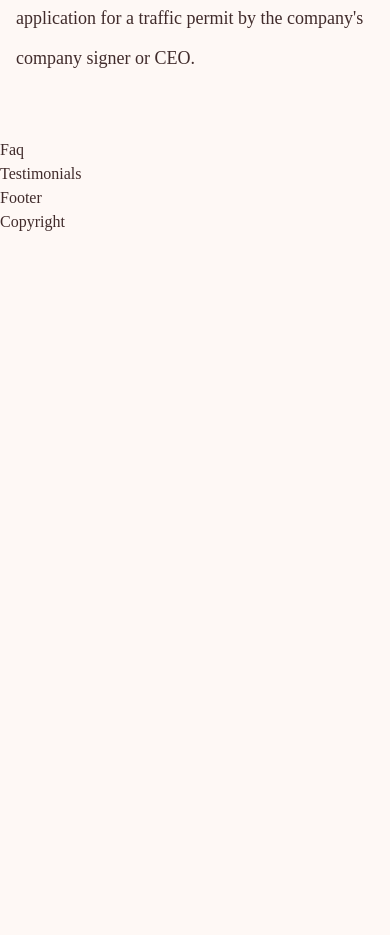
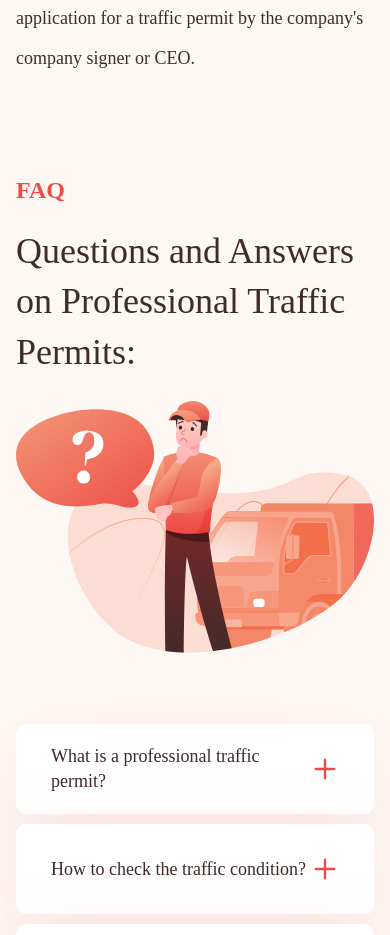
Before and after one commit to mammimia/trafico-website, a Next.js app: page / in a window 390 px wide. Shown: the part 2360-3295 px from the top of the page. Built offline with nearby package versions, Linux system fonts and the light colour scheme.

Commit message:
Faq section implemented

```diff
--- a/components/Accordion.js
+++ b/components/Accordion.js
@@ -1,5 +1,43 @@
-const Accordion = () => {
-  return <div>Accordion</div>;
+import { motion } from "framer-motion";
+import React, { useState } from "react";
+import { HiOutlineMinus, HiOutlinePlus } from "react-icons/hi";
+import { fadeInRight } from "../variants";
+
+const Accordion = ({ accordion }) => {
+  const [isOpen, setIsOpen] = useState(false);
+  const { question, answer } = accordion;
+  return (
+    <motion.div variants={fadeInRight} className="max-w-[550px]">
+      <div
+        onClick={() => {
+          setIsOpen(!isOpen);
+        }}
+        className="drop-shadow-primary bg-white cursor-pointer rounded-[10px] h-[90px] px-[35px] flex items-center"
+      >
+        <div className="w-full flex justify-between items-center">
+          <p className="lead font-medium leading-snug max-w-[400px]">{question}</p>
+          <div className="transition-all duration-500">
+            {isOpen ? (
+              <motion.div initial="initial" animate={{ rotate: 180 }}>
+                <HiOutlineMinus className="text-[28px] text-accent" />
+              </motion.div>
+            ) : (
+              <motion.div initial="initial" animate={{ rotate: 0 }}>
+                <HiOutlinePlus className="text-[28px] text-accent" />
+              </motion.div>
+            )}
+          </div>
+        </div>
+      </div>
+      <div
+        className={`${
+          isOpen ? "max-h-[160px] p-8 bg-[#fff7f5] rounded-[10px] drop-shadow-primary my-2" : "max-h-0"
+        } h-[160px] overflow-hidden transition-all`}
+      >
+        <p className="lead leading-[30px mt-2]">{answer}</p>
+      </div>
+    </motion.div>
+  );
 };
 
 export default Accordion;
--- a/components/Faq.js
+++ b/components/Faq.js
@@ -1,5 +1,46 @@
-const Faq = () => {
-  return <div>Faq</div>;
+import { motion } from "framer-motion";
+import Image from "next/image";
+import Accordion from "../components/Accordion";
+import { fadeInLeft, fadeInRight, staggerAccordionContainer, staggerTextContainer } from "../variants";
+
+const Faq = ({ faqData }) => {
+  const { pretitle, title, boyImg, accordions } = faqData;
+  return (
+    <section
+      className="min-h-[1150px] lg:bg-faq bg-no-repeat bg-right-top
+     lg:pt-40 lg:pb-24 mb-[60px] lg:mb-[160px]"
+    >
+      <div className="container mx-auto">
+        <motion.div
+          variants={staggerTextContainer}
+          initial="initial"
+          whileInView={"animate"}
+          viewport={{ once: false, amount: 0.6 }}
+          className="relative flex flex-col lg:flex-row justify-center
+         lg:justify-start items-center pt-8 pb-16 lg:pt-16 lg:pb-32"
+        >
+          <motion.div variants={fadeInRight} className="lg:max-w-[45%]">
+            <h3 className="h3">{pretitle}</h3>
+            <h2 className="h2 mb-6 lg:mb-12">{title}</h2>
+          </motion.div>
+          <motion.div variants={fadeInLeft} className="lg:absolute lg:-right-16 lg:-top-16">
+            <Image src={boyImg} alt="" height={498} width={708} />
+          </motion.div>
+        </motion.div>
+        <motion.div
+          variants={staggerAccordionContainer}
+          initial="initial"
+          whileInView={"animate"}
+          viewport={{ once: false, amount: 0.4 }}
+          className="grid grid-cols-1 lg:grid-cols-2 gap-x-[20px] gap-y-[10px]"
+        >
+          {accordions.map((accordion, index) => {
+            return <Accordion key={index} accordion={accordion} />;
+          })}
+        </motion.div>
+      </div>
+    </section>
+  );
 };
 
 export default Faq;
```
